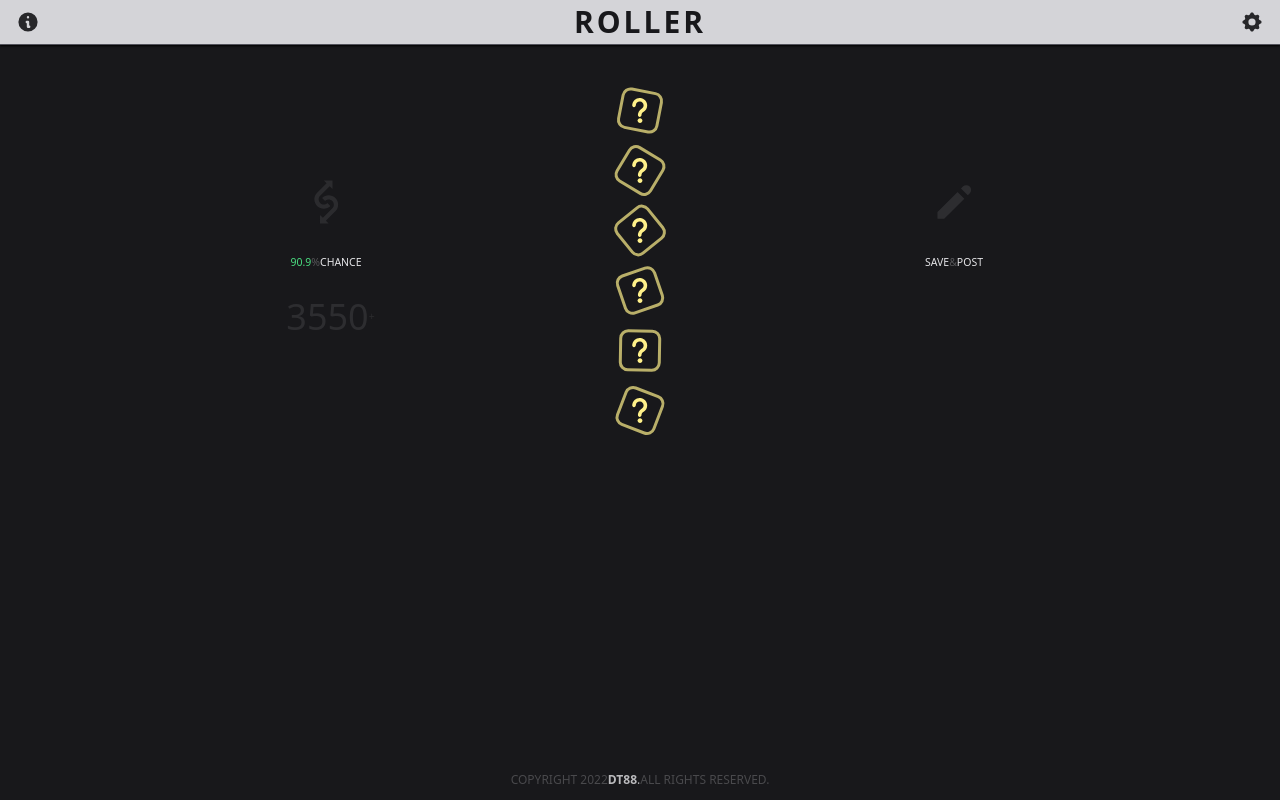
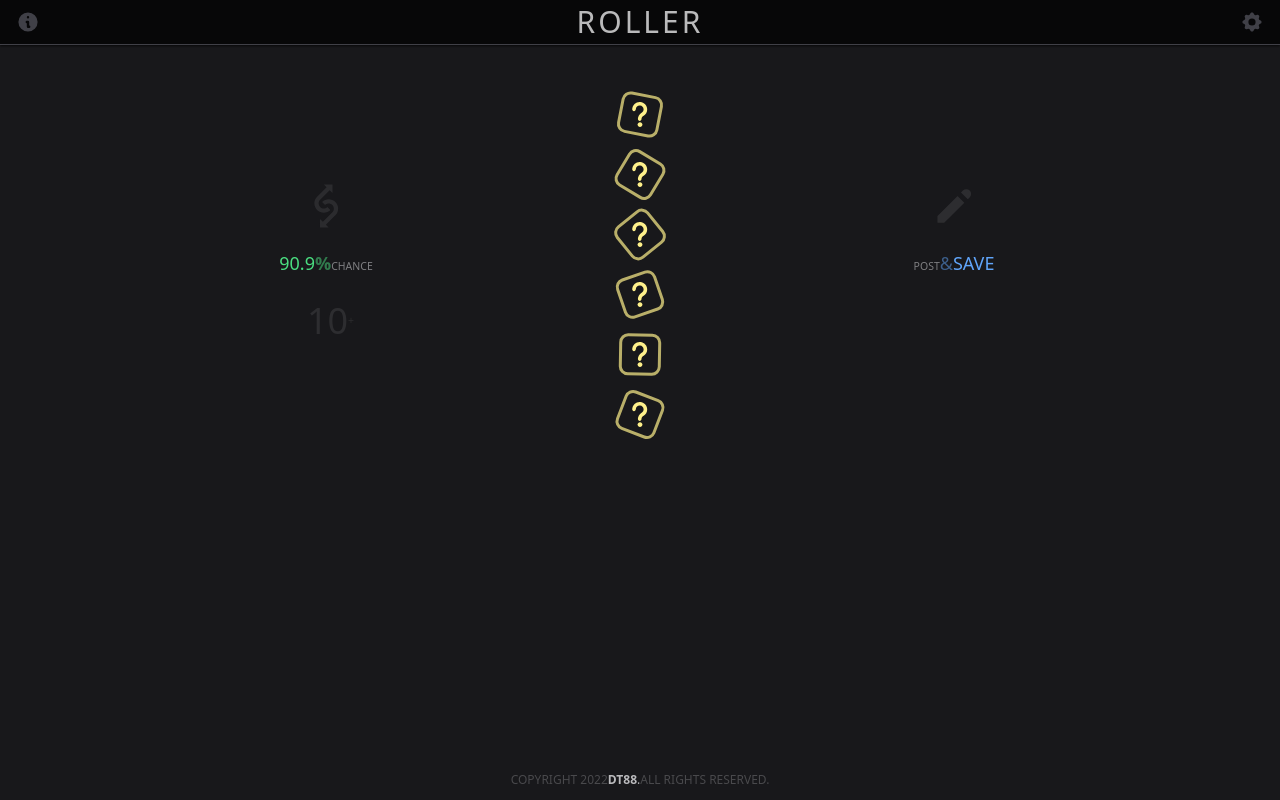
Before and after one commit to DillanThomas88/HEXA, a website: page index.html in a window 1280 px wide. Drawn offline with Linux system fonts and the light colour scheme; files whose address does not match are found by name.

Commit message:
new layout4

```diff
--- a/index.html
+++ b/index.html
@@ -12,7 +12,7 @@
 <body
     class="relative flex flex-col w-screen h-screen bg-zinc-900 text-zinc-200 uppercase text-4xl font-bold overflow-y-hidden overflow-x-hidden ">
     <header
-        class="shadow-sm shadow-black bg-zinc-300 text-zinc-900 fixed top-0 w-screen flex justify-center text-2xl font-bold border-b border-zinc-600 py-1 px-4 flex flex-row justify-between">
+        class="shadow-sm shadow-black bg-black opacity-70 text-white fixed top-0 w-screen flex justify-center text-2xl font-bold border-b border-zinc-600 py-1 px-4 flex flex-row justify-between">
 
         <!--Modal-->
         <div
@@ -56,7 +56,7 @@
         </div>
         <div class="w-2/6 flex justify-start items-center">
             <svg xmlns="http://www.w3.org/2000/svg"
-                class="modal-open h-6 w-6 fill-zinc-800 cursor-pointer transition duration-150 ease-in-out hover:ease-in hover:fill-zinc-900 hover:opacity-100 hover:scale-110"
+                class="modal-open h-6 w-6 fill-zinc-600 cursor-pointer transition duration-150 ease-in-out hover:ease-in hover:fill-zinc-900 hover:opacity-100 hover:scale-110"
                 viewBox="0 0 20 20">
                 <path fill-rule="evenodd"
                     d="M18 10a8 8 0 11-16 0 8 8 0 0116 0zm-7-4a1 1 0 11-2 0 1 1 0 012 0zM9 9a1 1 0 000 2v3a1 1 0 001 1h1a1 1 0 100-2v-3a1 1 0 00-1-1H9z"
@@ -66,10 +66,10 @@
 
 
         </div>
-        <div class="w-2/6 flex justify-center tracking-widest text-center text-3xl font-bold">roller</div>
+        <div class="w-2/6 flex justify-center tracking-widest text-center text-3xl font-thin">roller</div>
         <div class="w-2/6 flex justify-end items-center ">
             <svg xmlns="http://www.w3.org/2000/svg"
-                class="h-6 w-6 fill-zinc-800 cursor-pointer transition duration-150 ease-in-out hover:ease-in hover:fill-zinc-900 hover:opacity-100 hover:scale-110"
+                class="h-6 w-6 fill-zinc-600 cursor-pointer transition duration-150 ease-in-out hover:ease-in hover:fill-zinc-900 hover:opacity-100 hover:scale-110"
                 viewBox="0 0 20 20">
                 <path fill-rule="evenodd"
                     d="M11.49 3.17c-.38-1.56-2.6-1.56-2.98 0a1.532 1.532 0 01-2.286.948c-1.372-.836-2.942.734-2.106 2.106.54.886.061 2.042-.947 2.287-1.561.379-1.561 2.6 0 2.978a1.532 1.532 0 01.947 2.287c-.836 1.372.734 2.942 2.106 2.106a1.532 1.532 0 012.287.947c.379 1.561 2.6 1.561 2.978 0a1.533 1.533 0 012.287-.947c1.372.836 2.942-.734 2.106-2.106a1.533 1.533 0 01.947-2.287c1.561-.379 1.561-2.6 0-2.978a1.532 1.532 0 01-.947-2.287c.836-1.372-.734-2.942-2.106-2.106a1.532 1.532 0 01-2.287-.947zM10 13a3 3 0 100-6 3 3 0 000 6z"
@@ -81,7 +81,7 @@
         <main class="h-full   min-h-full overflow-y-hidden ">
 
             <div
-                class=" scale-75 mt-4   dice-container grid grid-cols-3 grid-rows-6 gap-x-6 gap-y-5 w-full justify-end  2xl:px-96 ">
+                class=" scale-75 mt-5   dice-container grid grid-cols-3 grid-rows-6 gap-x-6 gap-y-5 w-full justify-end  2xl:px-96 ">
                 <button id="btn-stay"
                     class="flex justify-center items-center row-start-2 col-start-3 row-span-2 opacity-10">
                     <svg xmlns="http://www.w3.org/2000/svg" class="h-16 w-16 fill-zinc-200 " viewBox="0 0 20 20"
@@ -91,7 +91,7 @@
                     </svg>
                 </button>
                 <p class="flex justify-center items-center row-start-3 col-start-1 row-span-2 text-sm font-medium">
-                    <span class="text-green-400">90.9</span> <span class="opacity-30 font-thin"> %</span> <br> <span>chance</span>
+                    <span class="text-green-400 text-2xl pb-2">90.9</span> <span class=" font-semibold opacity-50 text-2xl pb-2 text-green-400"> %</span> <br> <span class="opacity-50">chance</span>
                 </p>
                 <div style="min-height: 60px;" parent-int="0" id="die-1"
                     class="dice flex justify-center row-start-1 col-start-2 hover:cursor-pointer"></div>
@@ -120,10 +120,10 @@
                 </button>
 
                 <p class="flex justify-center items-center row-start-3 col-start-3 row-span-2 text-sm font-medium">
-                    <span>save</span> <span class="opacity-30 font-thin">&</span> <span class="text-zinc-200">post</span>
+                    <span class="opacity-50">post</span> <span class="opacity-50 font-thin text-2xl text-blue-400 pb-2">&</span> <span class="text-blue-400 text-2xl pb-2">save</span>
                 </p>
                             <p class="flex justify-center items-center row-start-4 col-start-1 row-span-2 text-5xl pl-3 pb-4 font-medium  opacity-10">
-                <span class=" text-zinc-200 ">3550</span> <span class="opacity-30 font-thin"></span><span class="text-zinc-300 text-sm">+</span>
+                <span class=" text-zinc-200 ">10</span> <span class="opacity-30 font-thin"></span><span class="text-zinc-300 text-sm ">+</span>
             </p>
 
             </div>
```
Also changed, not shown: public/css/output.css.
